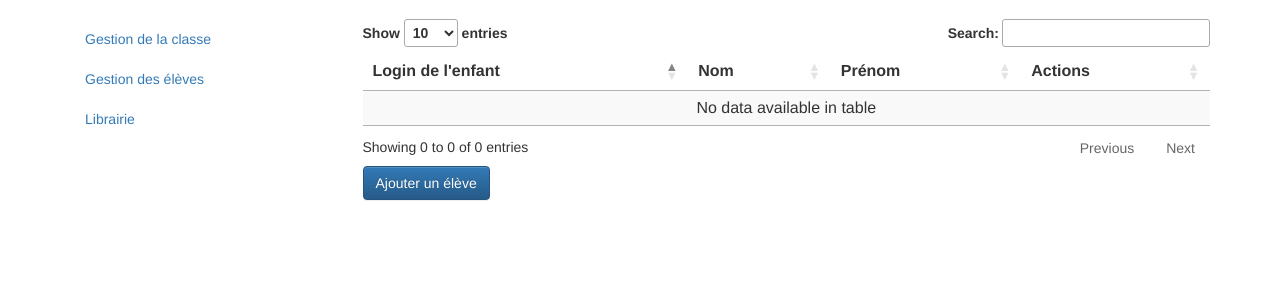
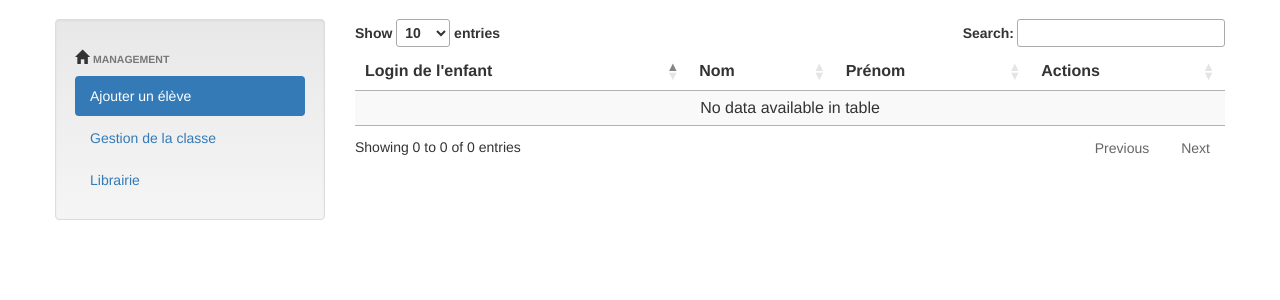
Before and after one commit to PLI-Octavia/OctaviaOld, a Django app: page /course/1/edit/ in a window 1280 px wide. Shown: the part 51-351 px from the top of the page. Run offline with Django 3.2, Linux system fonts and the light colour scheme; some libraries are stand-ins or nearby versions.

Commit message:
Update side menu

```diff
--- a/app/templates/courses/edit.html
+++ b/app/templates/courses/edit.html
@@ -3,28 +3,22 @@
 {% block content %}
 
 <div class="row">
-    <div class="col-sm-3">
-        <nav id="spy">
-            <ul class="sidebar-nav nav">
-                <li class="sidebar-brand">
-                    <a href="/course/{{course_id}}/param/"><span class="fa fa-home solo">Gestion de la classe</span></a>
-                </li>
-                <li>
-                    <a href="/student/create/" data-scroll>
-                        <span class="fa fa-anchor solo">Gestion des élèves</span>
-                    </a>
-                </li>
-                <li>
-                    <a href="#anch2" data-scroll>
+    <div class="row">
+        <div class="col-md-3">
+            <div id="sidebar" class="well sidebar-nav">
+                <h5><i class="glyphicon glyphicon-home"></i>
+                    <small><b>MANAGEMENT</b></small>
+                </h5>
+                <ul class="nav nav-pills nav-stacked">
+                    <li class="active"><a href="/student/create/">Ajouter un élève</a></li>
+                    <li><a href="/course/{{course_id}}/param/"><span class="fa fa-home solo">Gestion de la classe</span></a></li>
+                    <li><a href="#anch2" data-scroll>
                         <span class="fa fa-anchor solo">Librairie</span>
-                    </a>
-                </li>
-
+                    </a></li>
                 </ul>
-        </nav>
             </div>
-
-    <div class="col-sm-9">
+        </div>
+        <div class="col-md-9">
            <table id="student_table" class="display">
             <thead>
                 <tr>
@@ -58,7 +52,8 @@
                 {% endfor %}
             </tbody>
         </table>
-        <a href="/student/create/" class="btn btn-primary" role="button">Ajouter un élève</a>
+        </div>
+
     </div>
 </div>
 
```
Lines whose indentation alone changed are shown as unchanged.
